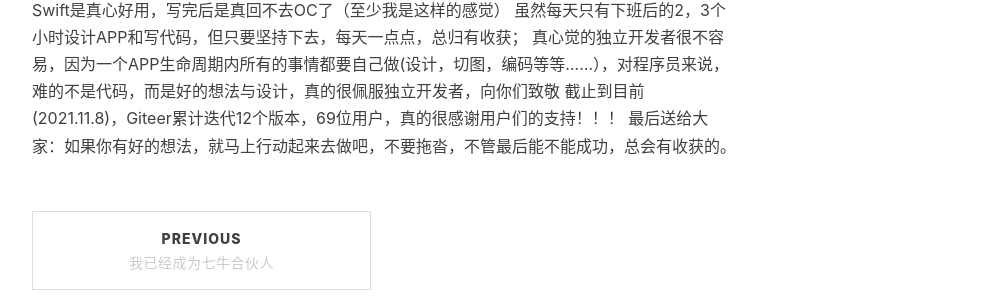
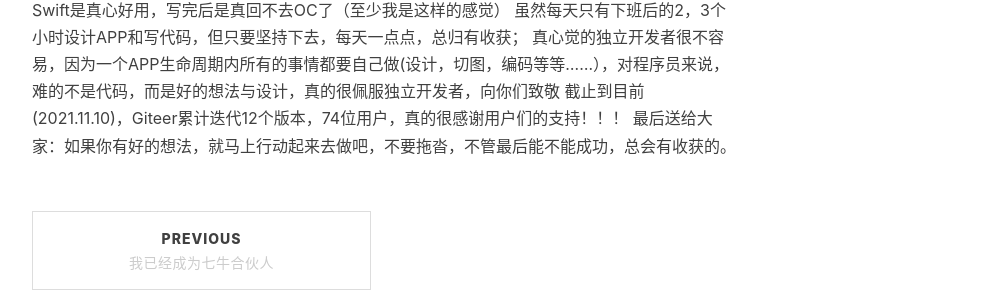
Before and after one commit to fandongtongxue/fandongtongxue.github.io, a Jekyll site: the page built from _posts/2021-09-18-Giteer.md, in a window 1280 px wide and 900 px high, scrolled down 3437 px. Shown: the part 260-560 px from the top of the window, without its empty margins (233-1232 px from the left). Built offline with Jekyll 4.4.1, drawn with Linux system fonts in a browser that asks for light colours; nearby versions of some CDN libraries; comment, search, counter and statistics services are not loaded.

Commit message:
Update 2021-09-18-Giteer.md

```diff
--- a/_posts/2021-09-18-Giteer.md
+++ b/_posts/2021-09-18-Giteer.md
@@ -50,5 +50,5 @@ Giteer是一个Gitee移动客户端，支持iPhone, iPad。使用Giteer，您可
 Swift是真心好用，写完后是真回不去OC了（至少我是这样的感觉）
 虽然每天只有下班后的2，3个小时设计APP和写代码，但只要坚持下去，每天一点点，总归有收获；
 真心觉的独立开发者很不容易，因为一个APP生命周期内所有的事情都要自己做(设计，切图，编码等等......），对程序员来说，难的不是代码，而是好的想法与设计，真的很佩服独立开发者，向你们致敬
-截止到目前(2021.11.8)，Giteer累计迭代12个版本，69位用户，真的很感谢用户们的支持！！！
+截止到目前(2021.11.10)，Giteer累计迭代12个版本，74位用户，真的很感谢用户们的支持！！！
 最后送给大家：如果你有好的想法，就马上行动起来去做吧，不要拖沓，不管最后能不能成功，总会有收获的。
```
